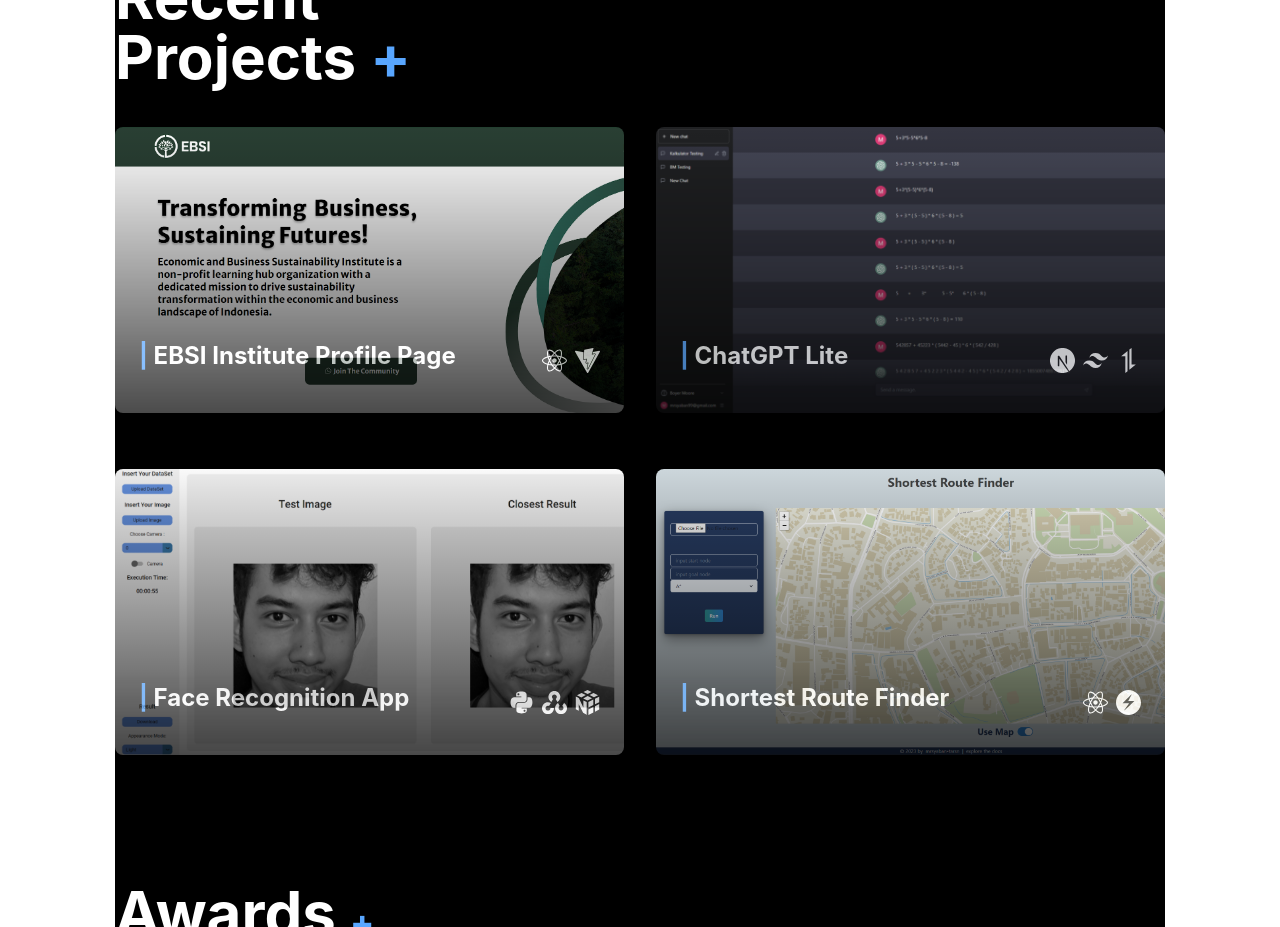
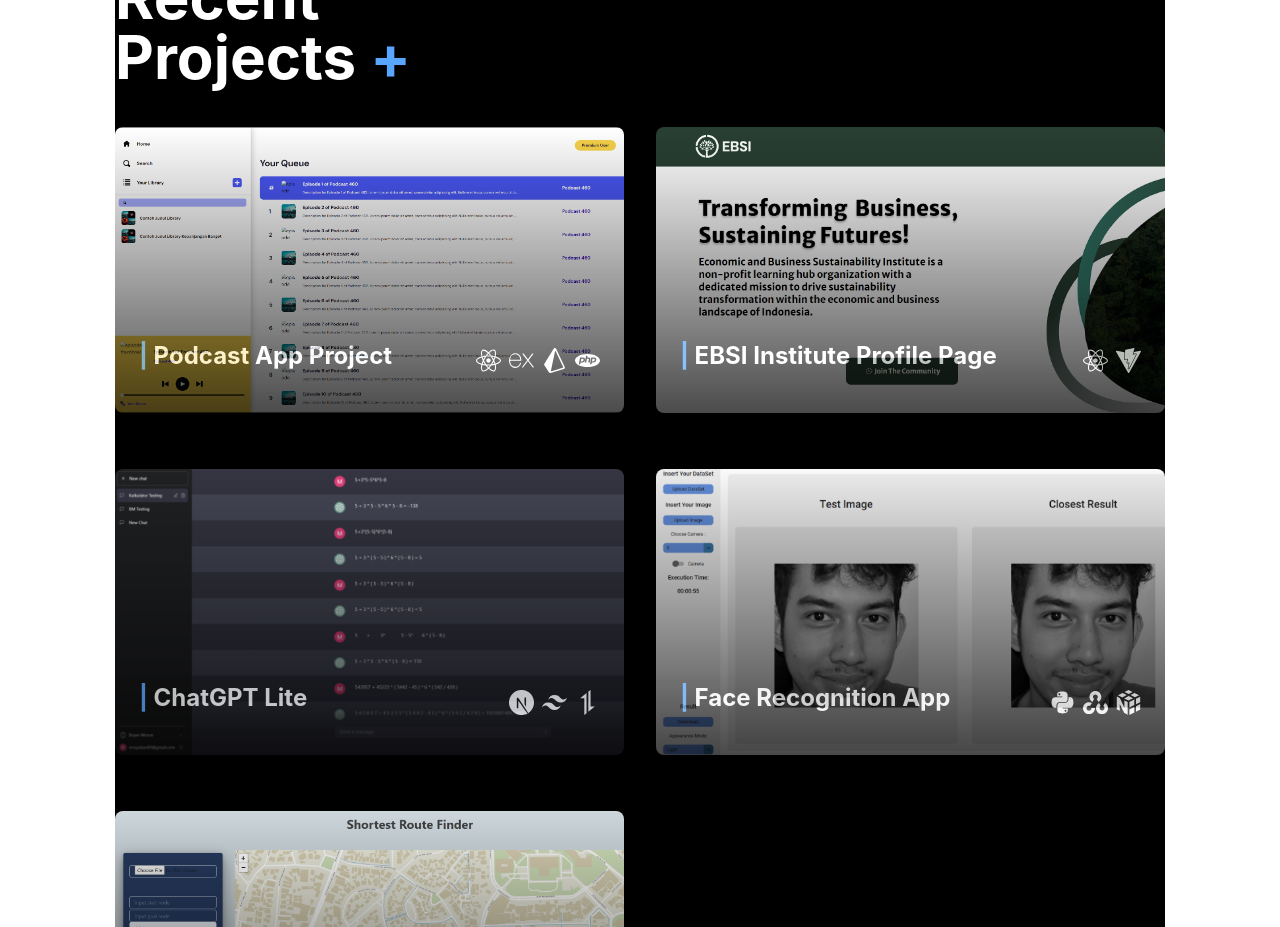
Before and after one commit to mrsyaban/personal-web, a React (Create React App) app: page / in a window 1280 px wide. Shown: the part 2120-3047 px from the top of the page. Built offline with nearby package versions, Linux system fonts and the light colour scheme.

Commit message:
update content

```diff
--- a/src/database/data.tsx
+++ b/src/database/data.tsx
@@ -6,7 +6,10 @@
   SiNumpy,
   SiChakraui,
   SiAxios,
-  SiVite
+  SiVite,
+  SiExpress,
+  SiPrisma,
+  SiPhp
 } from "react-icons/si";
 
 export const careerData = [
@@ -75,6 +78,17 @@
 
 export const projectData = [
     {
+        title: 'Podcast App Project',
+        url: 'https://github.com/mrsyaban/wbd-client-spa',
+        image: "bg-[url('./assets/images/podcast.png')]",
+        tools: [
+            <FaReact size={25}/>,
+            <SiExpress size={25}/>,
+            <SiPrisma size={25}/>,
+            <SiPhp size={25}/>,
+        ],
+    },
+    {
         title: 'EBSI Institute Profile Page',
         url: 'https://ebsinstitute.id/',
         image: "bg-[url('./assets/images/ebsi.png')]",
```
Also changed, not shown: src/assets/images/podcast.png (added).
